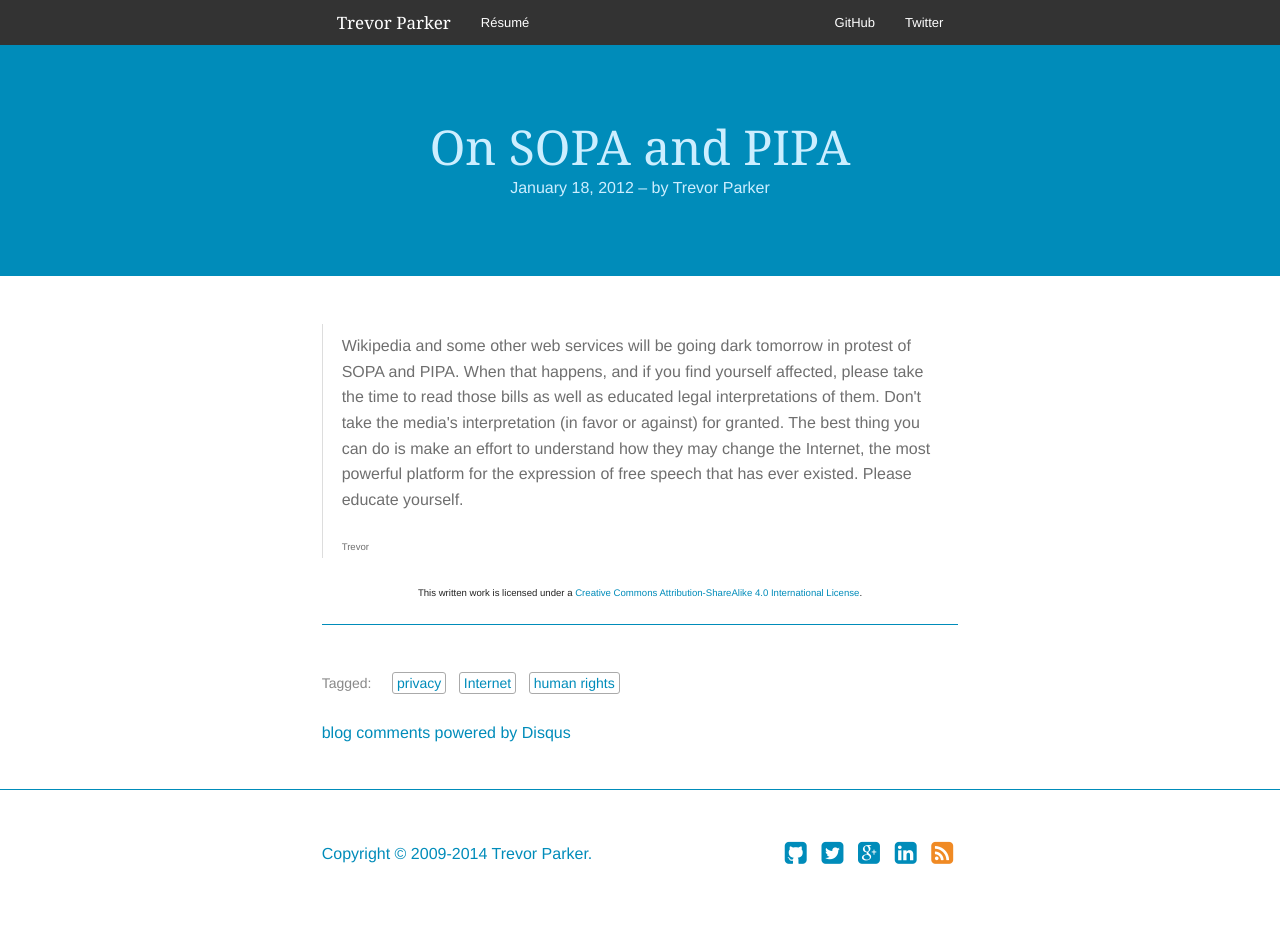
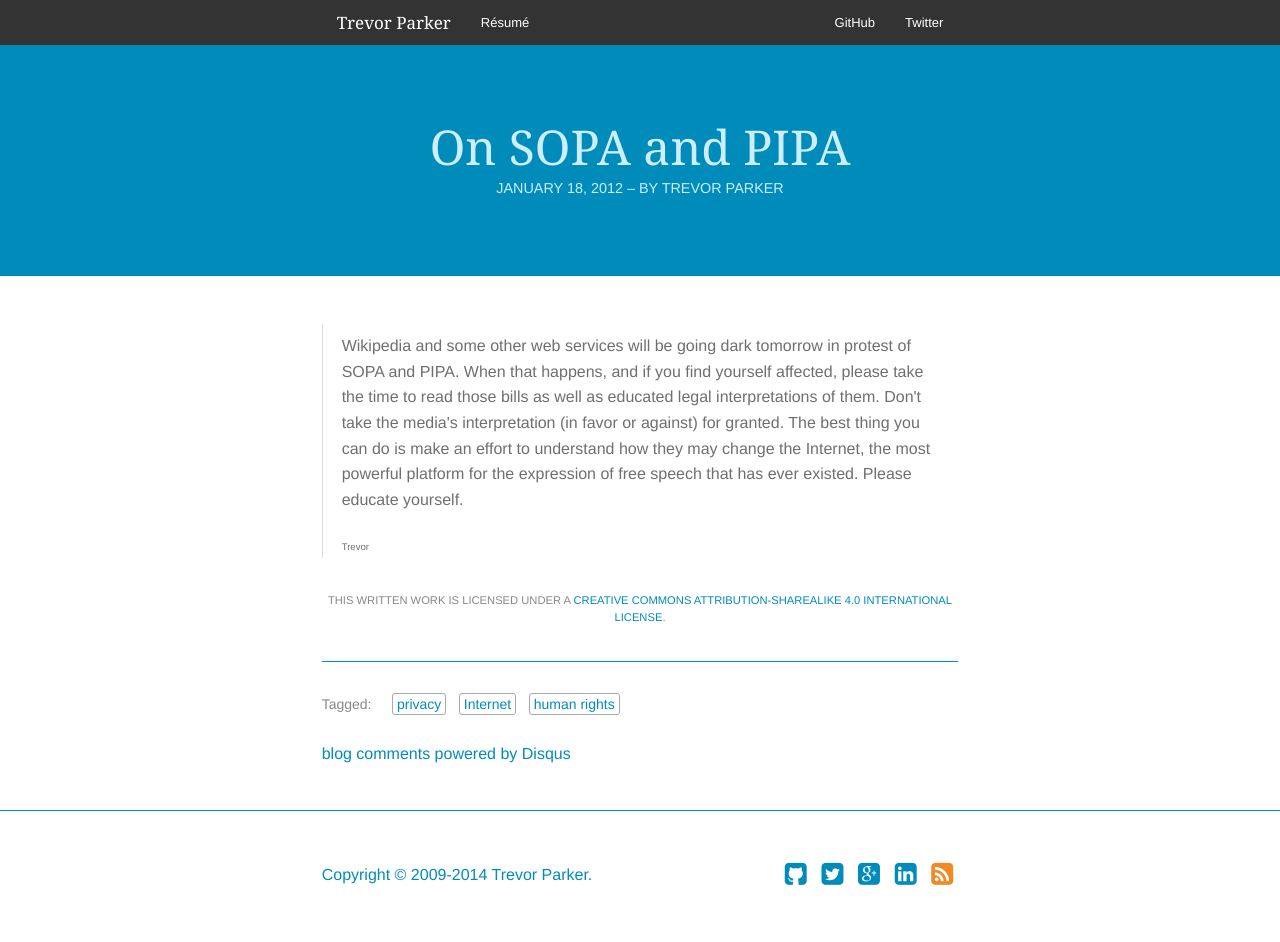
Before and after one commit to trevorparker/website, a Jekyll site: the page built from _source/_posts/2012-01-17-on-sopa-and-pipa.md, in a window 1280 px wide. Built offline with Jekyll 4.4.1, drawn with Linux system fonts in a browser that asks for light colours; some web fonts are replaced; comment, search, counter and statistics services are not loaded; before the commit the page ends 921 px from its top, so only the background shows below that.

Commit message:
Minor typography changes to license, byline

```diff
--- a/_source/_includes/head.html
+++ b/_source/_includes/head.html
@@ -32,7 +32,7 @@
 <meta name="msapplication-TileImage" content="/assets/img/favicon-144.png?246f19b4">
 <meta name="msapplication-TileColor" content="#008CBA">
 
-<link rel="stylesheet" href="/assets/css/app.min.css?c72f541c">
+<link rel="stylesheet" href="/assets/css/app.min.css?4be9846e">
 
 <link rel="alternate" type="application/rss+xml" title="RSS" href="/rss.xml">
 <script src="/assets/js/modernizr.min.js?d1e46096"></script>
--- a/_source/_layouts/post.html
+++ b/_source/_layouts/post.html
@@ -10,10 +10,10 @@ layout: default
       <div class="small-12 medium-10 medium-centered large-8 large-centered columns">
         <header>
           <h2 class="headline" itemprop="name"><a href="{{ page.url }}" itemprop="url">{{ page.title }}</a></h2>
-          <time datetime="{{ page.date | date_to_xmlschema }}" itemprop="datePublished">
+          <time class="small-caps" datetime="{{ page.date | date_to_xmlschema }}" itemprop="datePublished">
             {{ page.date | date: "%B %d, %Y" }}
           </time>
-          <span class="byline">
+          <span class="byline small-caps">
             &ndash; by <span itemprop="author" itemscope="itemscope" itemtype="http://schema.org/Person"><a href="https://plus.google.com/107238073607515316367" rel="author" >Trevor Parker</a></span>
           </span>
         </header>
@@ -24,7 +24,7 @@ layout: default
     <div class="row">
       <div class="small-12 medium-10 medium-centered large-8 large-centered columns" itemprop="description articleBody">
         {{ content }}
-        <p class="text-center"><small>This written work is licensed under a <a rel="license" href="http://creativecommons.org/licenses/by-sa/4.0/">Creative Commons Attribution-ShareAlike 4.0 International License</a>.</small></p>
+        <p class="text-center license-statement smaller-caps">This written work is licensed under a <a rel="license" href="http://creativecommons.org/licenses/by-sa/4.0/">Creative Commons Attribution-ShareAlike 4.0 International License</a>.</p>
         <footer>
           {% if page.tags.size > 0 %}<div class="post-tags buffer-small hide-for-small-only">
             <span class="subdued">Tagged:</span>
```
Also changed, not shown: scss/_articles.scss (+6 -1 lines), scss/_typography.scss (+12 -0 lines), _source/assets/css/app.min.css.
